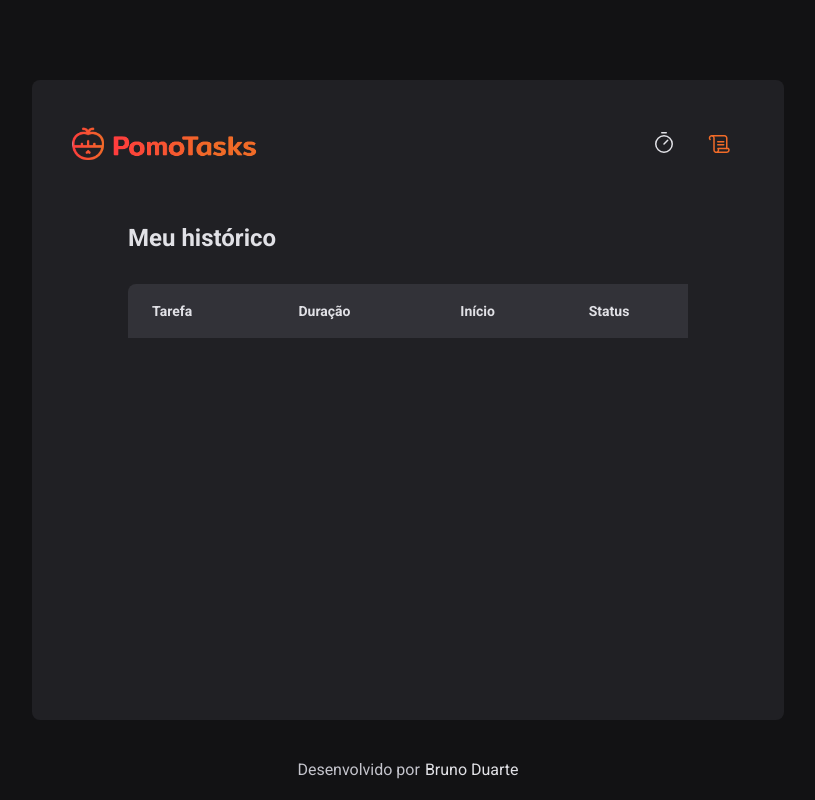
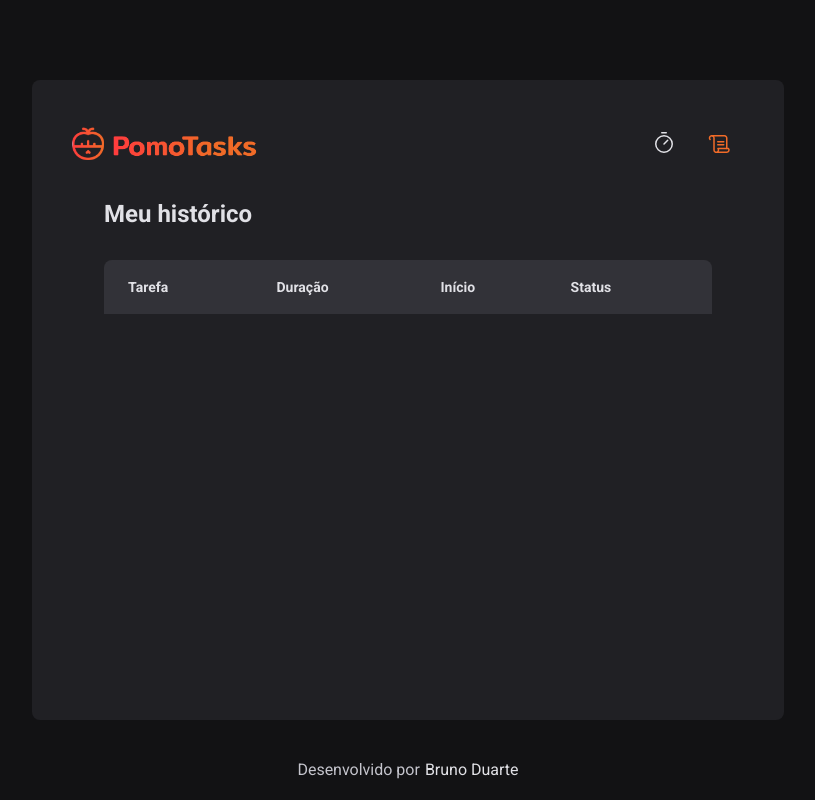
Before and after one commit to bduarte10/ignite-timer, a React (Vite) app: page /history in a window 1280 px wide. Shown: the whole page, without its empty margins (232-1047 px from the left). Built offline with nearby package versions, Linux system fonts and the light colour scheme.

Commit message:
ajuste tamanho de tela

```diff
--- a/src/pages/History/styles.ts
+++ b/src/pages/History/styles.ts
@@ -2,7 +2,7 @@ import styled from 'styled-components'
 
 export const HistoryContainer = styled.main`
   flex: 1;
-  padding: 3.5rem;
+  padding: 2rem;
   display: flex;
   flex-direction: column;
   h1 {
@@ -46,7 +46,7 @@ export const HistoryList = styled.div`
       font-size: 0.875rem;
       line-height: 1.6;
       &:first-child {
-        width: 50%;
+        width: 30%;
         padding-left: 1.5rem;
       }
       &:last-child {
```
